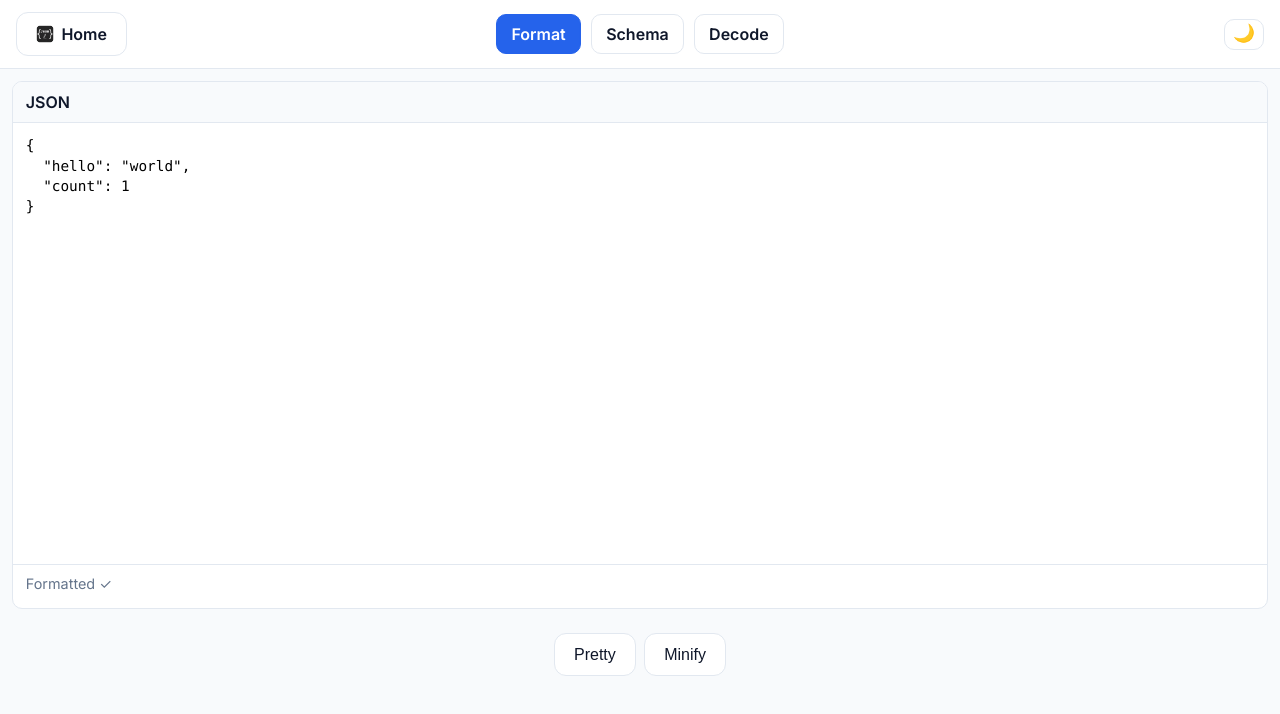
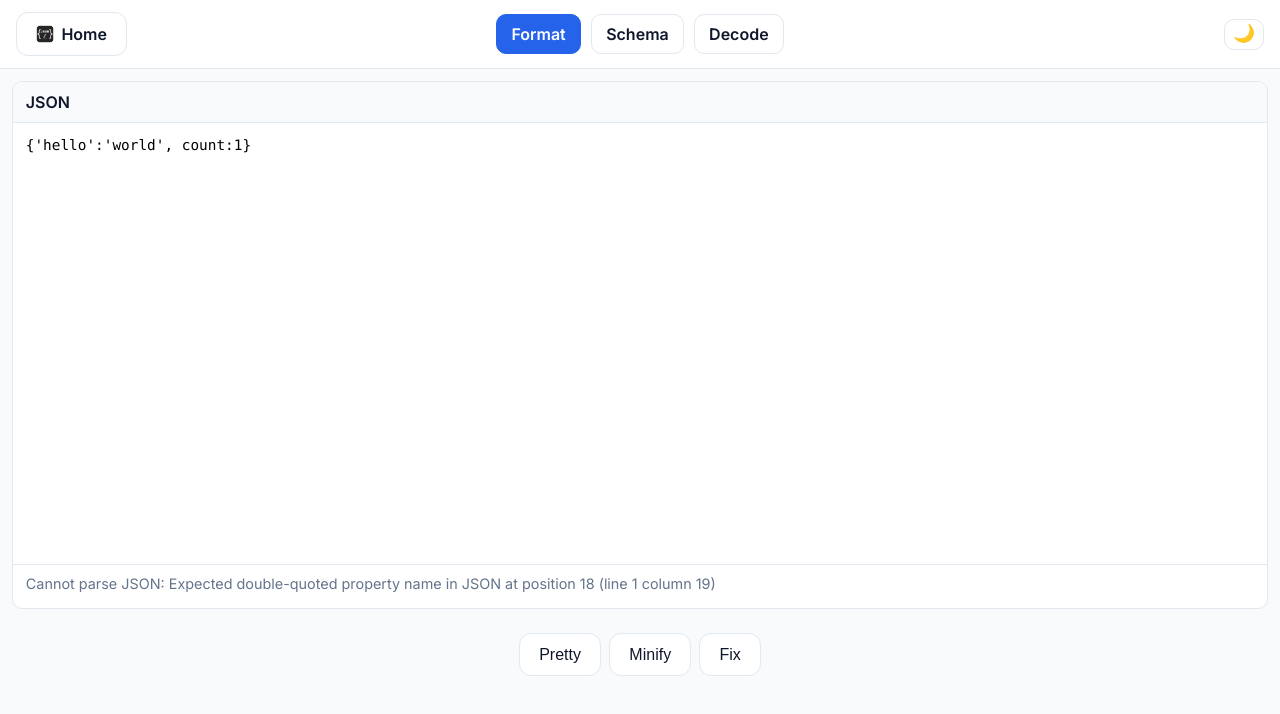
Before and after one commit to ooliJP/ooliJP.github.io, a plain HTML site: page format/index.html in a window 1280 px wide. Both pictures are taken after a click on the button "Pretty". Drawn offline with Linux system fonts and the light colour scheme.

Commit message:
handling broken json and adding fixing function

```diff
--- a/assets/pretty.js
+++ b/assets/pretty.js
@@ -3,11 +3,8 @@
   const jsonInput = el('json-input');
   const summary = el('validation-summary');
 
-  function safeParseJson(text) {
-    try { return { ok: true, value: JSON.parse(text) }; }
-    catch (e) { return { ok: false, error: e instanceof Error ? e.message : String(e) }; }
-  }
   function setSummary(msg, cls){ summary.textContent = msg; summary.className = cls || ''; }
+
   function getSelectionOrAll(textarea){
     const { selectionStart, selectionEnd, value } = textarea;
     const hasSel = selectionStart !== selectionEnd;
@@ -23,28 +20,77 @@
     textarea.dispatchEvent(new Event('input'));
   }
 
-  el('btn-pretty').addEventListener('click', () => {
+  // Attempt to heuristically repair “almost JSON” into valid JSON
+  function heuristicRepair(text){
+    let t = text.trim();
+    if (!t) return t;
+
+    // If looks like object body without outer braces, wrap
+    if (!/^\s*[{\[]/.test(t) && /:\s*/.test(t)) {
+      t = '{' + t + '}';
+    }
+
+    // Balance braces/brackets if off by one (simple heuristic)
+    const openCurly = (t.match(/{/g)||[]).length;
+    const closeCurly = (t.match(/}/g)||[]).length;
+    if (openCurly > closeCurly) t += '}'.repeat(openCurly - closeCurly);
+    const openSquare = (t.match(/\[/g)||[]).length;
+    const closeSquare = (t.match(/\]/g)||[]).length;
+    if (openSquare > closeSquare) t += ']'.repeat(openSquare - closeSquare);
+
+    // Replace single-quoted property names: 'key': -> "key":
+    t = t.replace(/'([A-Za-z0-9_]+)'\s*:/g, '"$1":');
+    // Replace single-quoted string values with double quotes
+    t = t.replace(/:\s*'([^'\\]*(?:\\.[^'\\]*)*)'/g, function(_, inner){
+      return ':"' + inner.replace(/"/g,'\\"') + '"';
+    });
+    // Generic single-quoted strings (array values etc.) not already handled
+    t = t.replace(/'([^'\\]*(?:\\.[^'\\]*)*)'/g, function(_, inner){
+      // Avoid converting already converted property names (followed by :)
+      return '"' + inner.replace(/"/g,'\\"') + '"';
+    });
+
+    // Remove dangling commas before closing braces/brackets
+    t = t.replace(/,\s*(\}|\])/g, '$1');
+
+    return t;
+  }
+
+  function looseParse(text){
+    // First attempt strict JSON
+    try { return { ok:true, value: JSON.parse(text) }; } catch (_) {}
+    // Heuristic repair
+    const repaired = heuristicRepair(text);
+    try { return { ok:true, value: JSON.parse(repaired), repaired:true }; } catch (e) {
+      return { ok:false, error: e instanceof Error ? e.message : String(e) };
+    }
+  }
+
+  function formatAction(minify){
     const src = getSelectionOrAll(jsonInput);
-    const parsed = safeParseJson(src.text);
-    if (!parsed.ok) { setSummary('Invalid JSON: ' + parsed.error, 'validation-error'); return; }
-    const pretty = JSON.stringify(parsed.value, null, 2);
+    const parsed = looseParse(src.text);
+    if (!parsed.ok) { setSummary('Cannot parse JSON: ' + parsed.error, 'validation-error'); return; }
+    const result = minify ? JSON.stringify(parsed.value) : JSON.stringify(parsed.value, null, 2);
+    if (src.hasSel) replaceSelection(jsonInput, result, src.selectionStart, src.selectionEnd);
+    else jsonInput.value = result;
+    const tag = minify ? 'Minified' : 'Formatted';
+    setSummary(tag + (parsed.repaired ? ' (repaired) ✓' : ' ✓'), 'validation-ok');
+  }
+
+  el('btn-pretty').addEventListener('click', () => formatAction(false));
+  el('btn-minify').addEventListener('click', () => formatAction(true));
+  const fixBtn = el('btn-fix');
+  if (fixBtn) fixBtn.addEventListener('click', () => {
+    const src = getSelectionOrAll(jsonInput);
+    const repairedText = heuristicRepair(src.text);
+    const attempt = looseParse(repairedText);
+    if (!attempt.ok) { setSummary('Fix failed: ' + attempt.error, 'validation-error'); return; }
+    const pretty = JSON.stringify(attempt.value, null, 2);
     if (src.hasSel) replaceSelection(jsonInput, pretty, src.selectionStart, src.selectionEnd);
     else jsonInput.value = pretty;
-    setSummary('Formatted ✓', 'validation-ok');
+    setSummary('Fixed & formatted ✓', 'validation-ok');
   });
 
-  el('btn-minify').addEventListener('click', () => {
-    const src = getSelectionOrAll(jsonInput);
-    const parsed = safeParseJson(src.text);
-    if (!parsed.ok) { setSummary('Invalid JSON: ' + parsed.error, 'validation-error'); return; }
-    const minified = JSON.stringify(parsed.value);
-    if (src.hasSel) replaceSelection(jsonInput, minified, src.selectionStart, src.selectionEnd);
-    else jsonInput.value = minified;
-    setSummary('Minified ✓', 'validation-ok');
-  });
-
-  // Compact removed per request; Minify covers whitespace removal for valid JSON
-
   // Seed example
-  if (!jsonInput.value.trim()) jsonInput.value = JSON.stringify({ hello: 'world', count: 1 }, null, 2);
+  if (!jsonInput.value.trim()) jsonInput.value = "{'hello':'world', count:1}";
 })();
--- a/format/index.html
+++ b/format/index.html
@@ -38,6 +38,7 @@
     <div class="actions actions-lg center">
       <button id="btn-pretty">Pretty</button>
       <button id="btn-minify">Minify</button>
+      <button id="btn-fix" class="secondary">Fix</button>
     </div>
   </footer>
 
```
